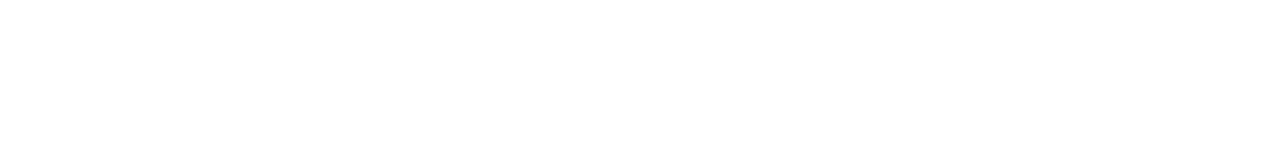
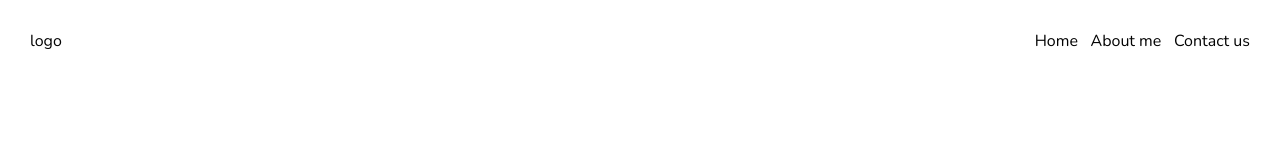
Before and after one commit to yukijina/illustration-portfolio, a plain HTML site: page index.html in a window 1280 px wide. Drawn offline with nearby package versions, Linux system fonts and the light colour scheme; a web font is replaced by a local one.

Commit message:
add google font, basic navigation

```diff
--- a/index.html
+++ b/index.html
@@ -14,5 +14,23 @@
     <!-- CSS -->
     <link rel="stylesheet" href="style.css" />
   </head>
-  <body></body>
+  <body>
+    <!-- Navigation -->
+    <div class="navigation">
+      <p>logo</p>
+      <nav class="navigation_nav">
+        <ul class="navigation_list">
+          <li class="navigation_item">
+            <a href="#" class="navigation_link">Home</a>
+          </li>
+          <li class="navigation_item">
+            <a href="#" class="navigation_link">About me</a>
+          </li>
+          <li class="navigation_item">
+            <a href="#" class="navigation_link">Contact us</a>
+          </li>
+        </ul>
+      </nav>
+    </div>
+  </body>
 </html>
--- a/style.css
+++ b/style.css
@@ -1,3 +1,8 @@
+:root {
+  --black: #030303;
+  --white: #fffdfd;
+}
+
 *,
 *::after,
 *::before {
@@ -13,12 +18,44 @@ html {
 body {
   box-sizing: border-box;
   font-family: 'Nunito', sans-serif;
+  color: var(--black);
 }
 
 h1 {
   font-family: 'Delius Unicase', cursive;
-  font-size: 3.8rem;
 }
-h2 {
+
+p,
+a {
   font-size: 1.6rem;
 }
+
+.navigation {
+  display: flex;
+  justify-content: space-between;
+  margin: 3rem;
+}
+
+.navigation_list {
+}
+
+.navigation_item {
+  display: inline-block;
+  list-style: none;
+  margin-right: 1rem;
+}
+.navigation_item:last-child {
+  margin-right: 0;
+}
+
+.navigation_link,
+.navigation_link:active,
+.navigation_link:visited,
+.navigation_link:link {
+  text-decoration: none;
+  color: var(--black);
+}
+
+.navigation_link:hover {
+  color: red;
+}
```
